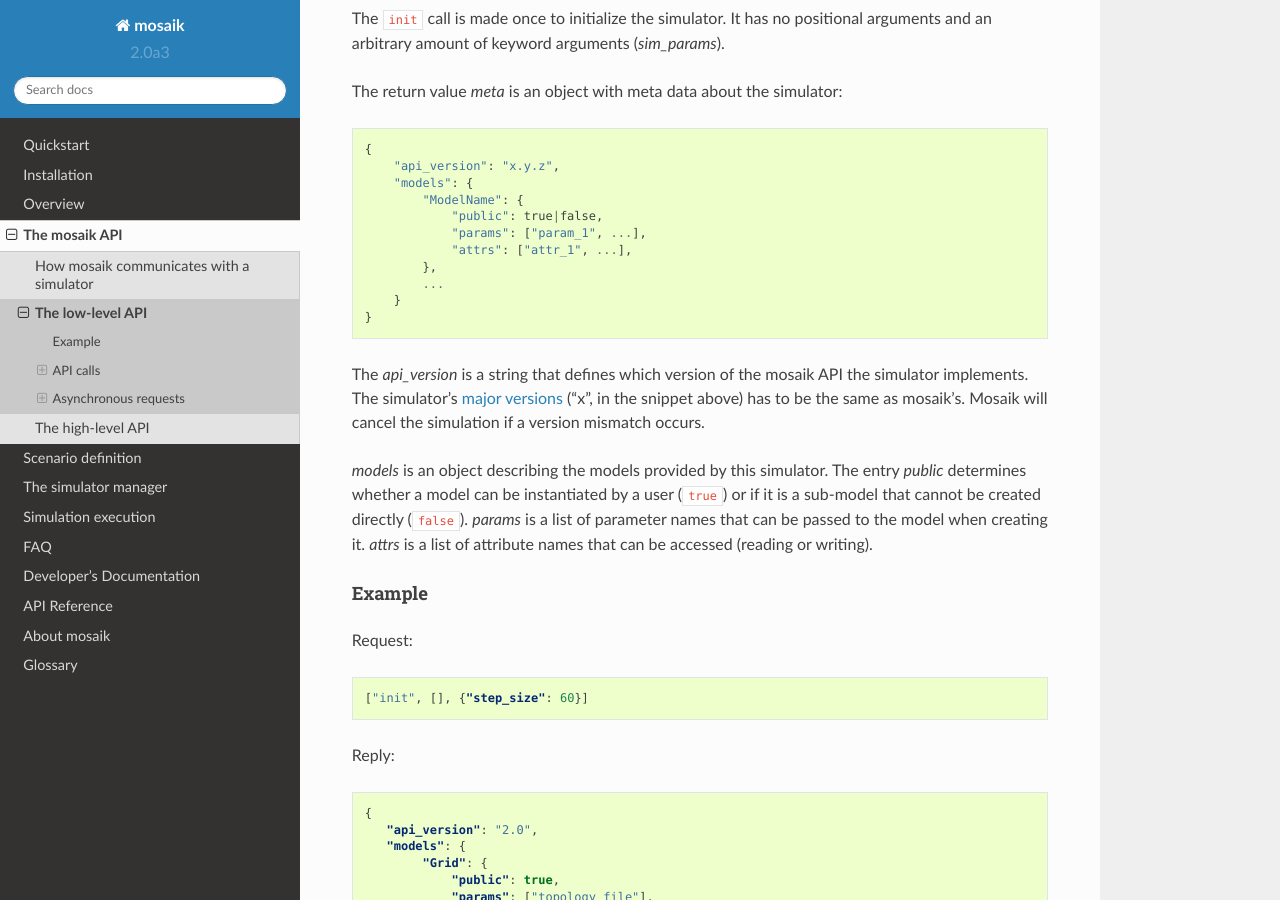
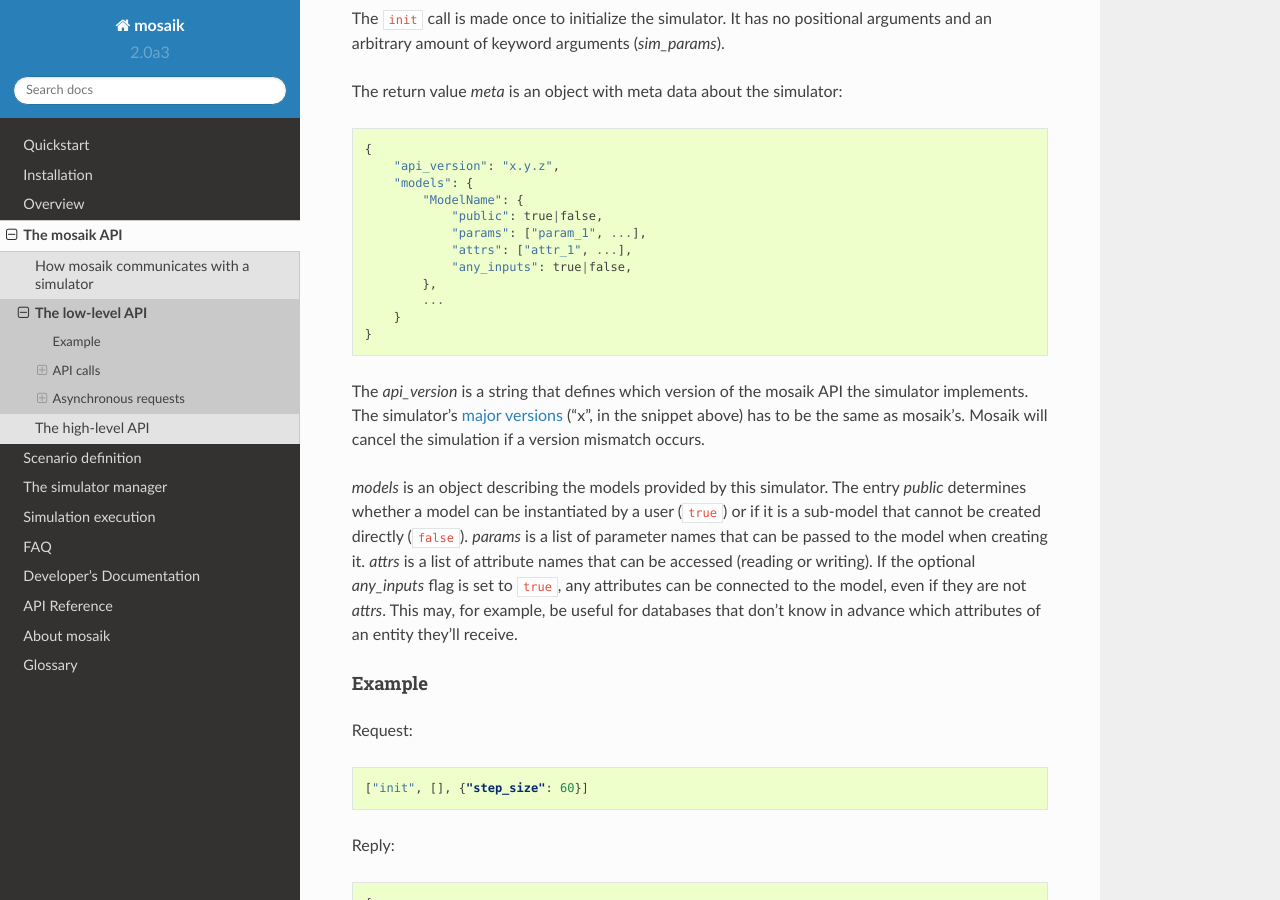
Before and after one commit to OFFIS-mosaik/mosaik, a Sphinx documentation site: the page built from docs/mosaik-api/low-level.rst, in a window 1280 px wide and 900 px high, scrolled down 2283 px. Built offline with Sphinx 7.4.7 and the Read the Docs theme 2.0.0, drawn with Linux system fonts in a browser that asks for light colours; pages that are not in the unit, such as notebooks, are missing from menus.

Commit message:
Add some documentation for the any_inputs flag to the low-level API docs.

```diff
--- a/docs/mosaik-api/low-level.rst
+++ b/docs/mosaik-api/low-level.rst
@@ -129,6 +129,7 @@
                 "public": true|false,
                 "params": ["param_1", ...],
                 "attrs": ["attr_1", ...],
+                "any_inputs": true|false,
             },
             ...
         }
@@ -144,7 +145,10 @@
 (``true``) or if it is a sub-model that cannot be created directly (``false``).
 *params* is a list of parameter names that can be passed to the model when
 creating it. *attrs* is a list of attribute names that can be accessed (reading
-or writing).
+or writing). If the optional *any_inputs* flag is set to ``true``, any
+attributes can be connected to the model, even if they are not *attrs*. This
+may, for example, be useful for databases that don't know in advance which
+attributes of an entity they'll receive.
 
 
 Example
```
